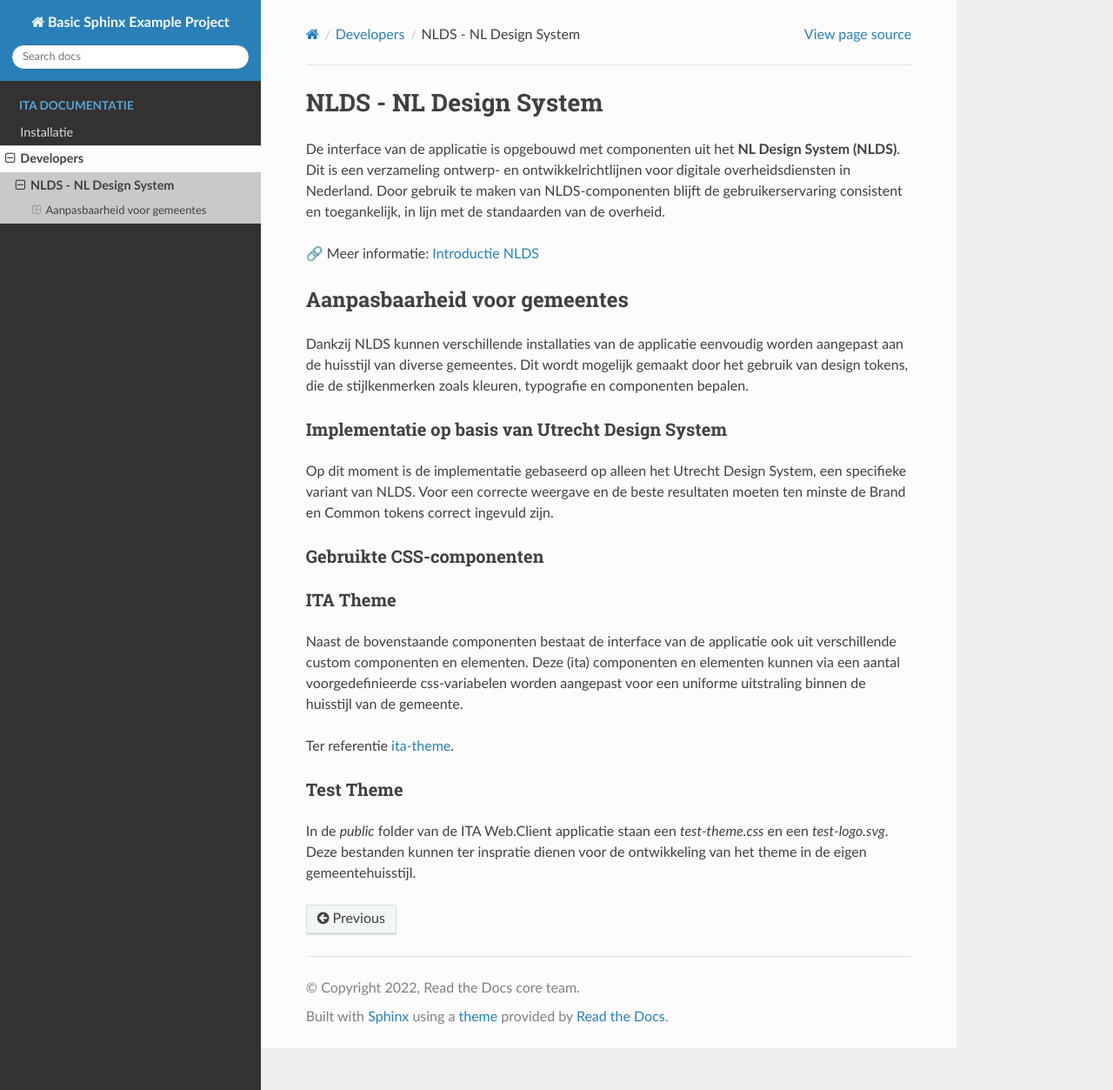
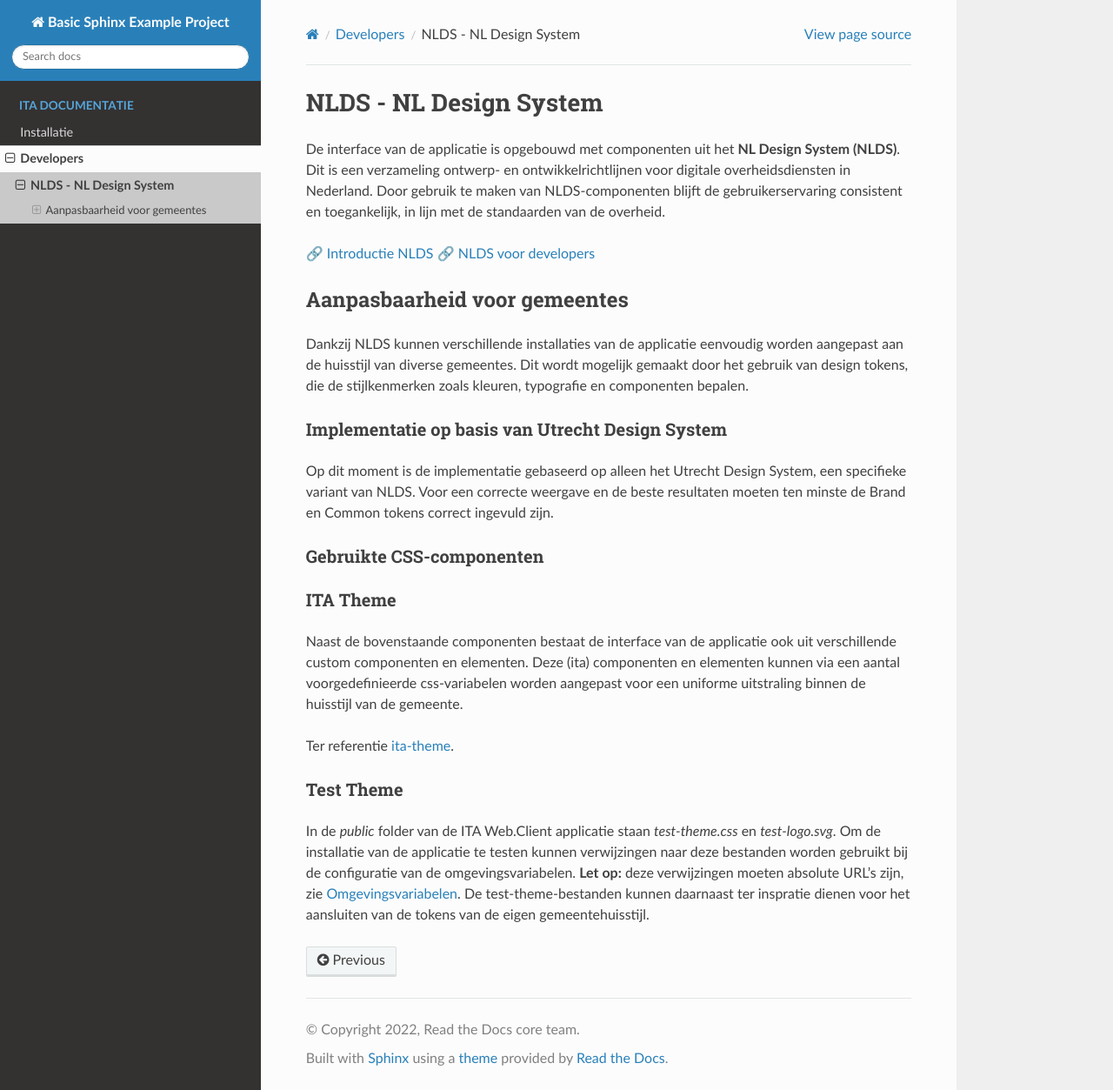
Before and after one commit to Interne-Taak-Afhandeling/.github, a Sphinx documentation site: the page built from docs/developers/nlds.rst, in a window 1280 px wide and 1253 px high. Shown: the whole window at 87% size. Built offline with Sphinx 7.4.7 and the Read the Docs theme 3.1.0, drawn with Linux system fonts in a browser that asks for light colours; pages that are not in the unit, such as notebooks, are missing from menus.

Commit message:
test theme

```diff
--- a/docs/developers/nlds.rst
+++ b/docs/developers/nlds.rst
@@ -4,7 +4,8 @@
 
 De interface van de applicatie is opgebouwd met componenten uit het **NL Design System (NLDS)**. Dit is een verzameling ontwerp- en ontwikkelrichtlijnen voor digitale overheidsdiensten in Nederland. Door gebruik te maken van NLDS-componenten blijft de gebruikerservaring consistent en toegankelijk, in lijn met de standaarden van de overheid.
 
-🔗 Meer informatie: `Introductie NLDS <https://nldesignsystem.nl/handboek/introductie>`_
+🔗 `Introductie NLDS <https://nldesignsystem.nl/handboek/introductie/>`_
+🔗 `NLDS voor developers <https://nldesignsystem.nl/handboek/developer/overzicht/>`_
 
 
 Aanpasbaarheid voor gemeentes
@@ -74,6 +75,6 @@
 
 
 Test Theme
----------
+----------
 
-In de `public` folder van de ITA Web.Client applicatie staan een `test-theme.css` en een `test-logo.svg`. Deze bestanden kunnen ter inspratie dienen voor de ontwikkeling van het theme in de eigen gemeentehuisstijl.
+In de `public` folder van de ITA Web.Client applicatie staan `test-theme.css` en `test-logo.svg`. Om de installatie van de applicatie te testen kunnen verwijzingen naar deze bestanden worden gebruikt bij de configuratie van de omgevingsvariabelen. **Let op:** deze verwijzingen moeten absolute URL's zijn, zie :ref:`config_omgevingsvariabelen`. De test-theme-bestanden kunnen daarnaast ter inspratie dienen voor het aansluiten van de tokens van de eigen gemeentehuisstijl.
--- a/docs/installation/config.rst
+++ b/docs/installation/config.rst
@@ -1,4 +1,5 @@
-===================
+.. _config_omgevingsvariabelen:
+
 Omgevingsvariabelen
 ===================
 
```
